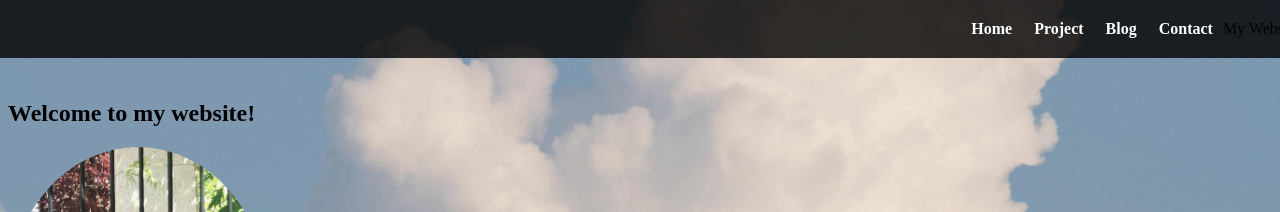
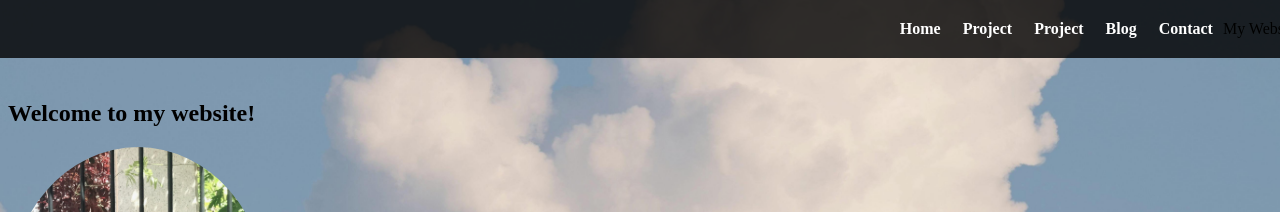
Before and after one commit to miaozhang2025/miaozhang2025.github.io, a Jekyll site: the page built from index.md, in a window 1280 px wide. Shown: the top 212 px of the page. Built offline with Jekyll 4.4.1, drawn with Linux system fonts in a browser that asks for light colours.

Commit message:
Update default.html

```diff
--- a/_layouts/default.html
+++ b/_layouts/default.html
@@ -12,6 +12,7 @@
       <ul>
         <li><a href="{{ "/" | relative_url }}">Home</a></li>
         <li><a href="{{ "/project" | relative_url }}">Project</a></li>
+        <li><a href="{{ "/publication" | relative_url }}">Project</a></li>
         <li><a href="{{ "/blog" | relative_url }}">Blog</a></li>
         <li><a href="{{ "/contact" | relative_url }}">Contact</a></li>
       </ul>
```
